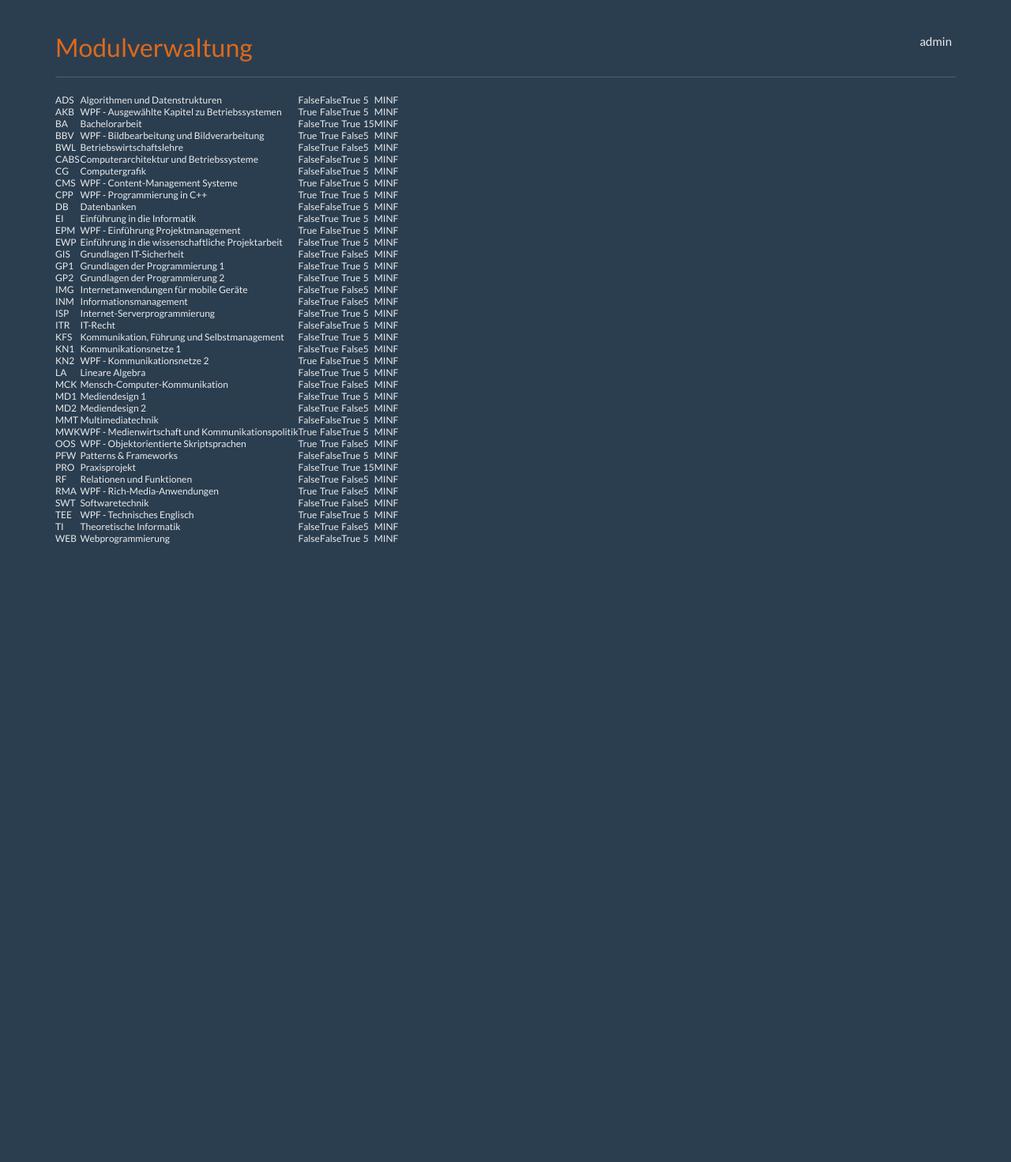
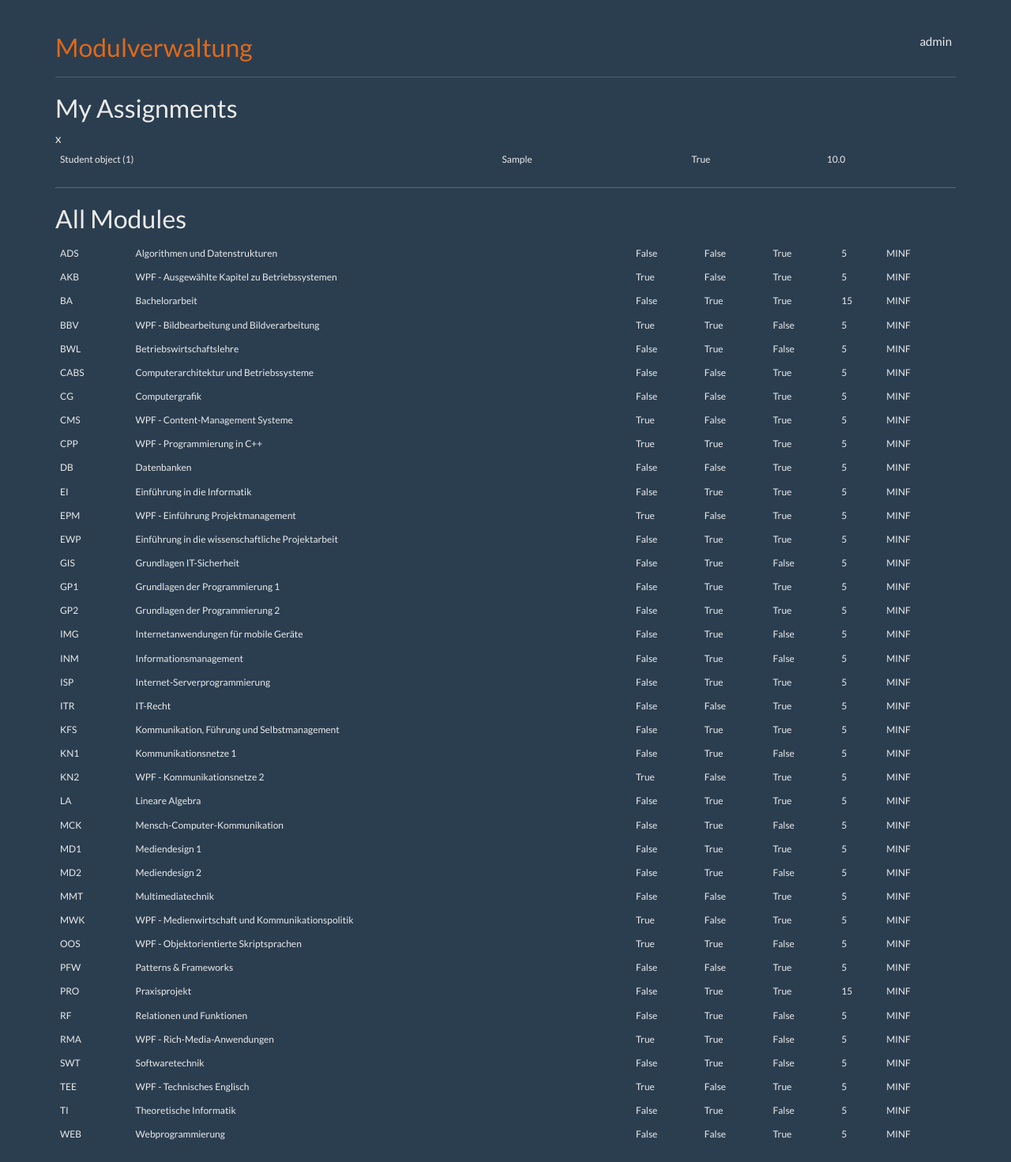
Before and after one commit to majbootred/modulverwaltungvfh, a Django app: page /modulelist in a window 1280 px wide. Shown: the whole page at 79% size. Before the commit the page ends 689 px from the top, so only its background shows below. Run offline with Django 3.2, Linux system fonts and the light colour scheme; a user stored in the database is signed in; data comes from the database, SQL or seed files in the repository; tables that the repository leaves empty hold one stand-in row (values such as "Sample post"); some libraries are stand-ins or nearby versions.

Commit message:
get assignments by current user

```diff
--- a/app/templates/app/modulelist.html
+++ b/app/templates/app/modulelist.html
@@ -2,9 +2,33 @@
 {% load bootstrap3 %}
 
 {% block content %}
-            <table>
-   {% for entry in all_entries %}
-        <tr><td>{{ entry.MID }}</td><td>{{ entry.Name }}</td><td>{{ entry.WPF }}</td><td>{{ entry.SS }}</td><td>{{ entry.WS }}</td><td>{{ entry.CP }}</td><td>{{ entry.discipline }}</td></tr>
-   {% endfor %}
+    <h2>My Assignments</h2>
+    <table class ="table">
+    {% for entry in my_assignments %}
+         <tr>
+                <td>{{ entry.student }}</td>
+                <td>{{ entry.module }}</td>
+                <td>{{ entry.semester }}</td>
+                <td>{{ entry.accredited }}</td>
+                <td>{{ entry.score }}</td>x
+            </tr>
+    {% endfor %}
+    </table>
+
+    <hr>
+
+    <h2>All Modules</h2>
+     <table class ="table">
+        {% for entry in all_entries %}
+            <tr>
+                <td>{{ entry.MID }}</td>
+                <td>{{ entry.Name }}</td>
+                <td>{{ entry.WPF }}</td>
+                <td>{{ entry.SS }}</td>
+                <td>{{ entry.WS }}</td>
+                <td>{{ entry.CP }}</td>
+                <td>{{ entry.discipline }}</td>
+            </tr>
+        {% endfor %}
     </table>
 {% endblock %}
--- a/app/urls.py
+++ b/app/urls.py
@@ -6,6 +6,6 @@ app_name = 'app'
 urlpatterns = [
     path('', views.index, name='index'),
     #nur Testansichten - vor Abgabe rausnehmen
-    path('modulelist', views.modulelist, name='modulelist'),
+    path('modulelist', views.modulelist_view, name='modulelist'),
     path('prereqlist/<modul>', views.prereqlist, name='prereqlist'),
 ]
--- a/app/views.py
+++ b/app/views.py
@@ -5,16 +5,6 @@ from accounts.models import Student
 ''' Schreibt das QuerySet in eine Liste, errechnet den Notendurchschnitt
     und gibt diesen formatiert (1 Nachkommastelle) zurück
 '''
-
-
-def getscoremedian(qs):
-    scorelist = []
-    median = 0.0
-    for entry in qs:
-        scorelist.append(entry.score)
-        if len(scorelist) > 0:
-            median = sum(scorelist) / len(scorelist)
-    return "{:.1f}".format(median)
 
 
 def index(request):
@@ -27,7 +17,7 @@ def index(request):
         all_scores = Assignment.objects.filter(score__isnull=False).filter(student__userid=request.user)
 
         # Notenschnitt für den Notenspiegel errechnen
-        median = getscoremedian(all_scores)
+        median = get_score_median(all_scores)
 
         return render(request, 'app/index.html',
                       {'all_modules': all_modules, 'all_scores': all_scores, 'median': median})
@@ -41,11 +31,28 @@ def index(request):
 
 
 # Nur Test-Ansichten - vor Abgabe rausnehmen
-def modulelist(request):
+def modulelist_view(request):
     all_entries = Module.objects.all()
-    return render(request, 'app/modulelist.html', {'all_entries': all_entries})
+    current_user = request.user
+    current_student = Student.objects.filter(userid = current_user)[0]
+    my_assignments = Assignment.objects.filter(student = current_student)
+    return render(request, 'app/modulelist.html', {'all_entries': all_entries,'my_assignments': my_assignments})
 
 
 def prereqlist(request, modul):
     prereqs = Prerequisite.objects.filter(module__MID=modul)
     return render(request, 'app/prereqlist.html', {'prereqs': prereqs, 'modul': modul})
+
+
+##########
+
+# Helper Functions
+
+def get_score_median(qs):
+    scorelist = []
+    median = 0.0
+    for entry in qs:
+        scorelist.append(entry.score)
+        if len(scorelist) > 0:
+            median = sum(scorelist) / len(scorelist)
+    return "{:.1f}".format(median)
```
